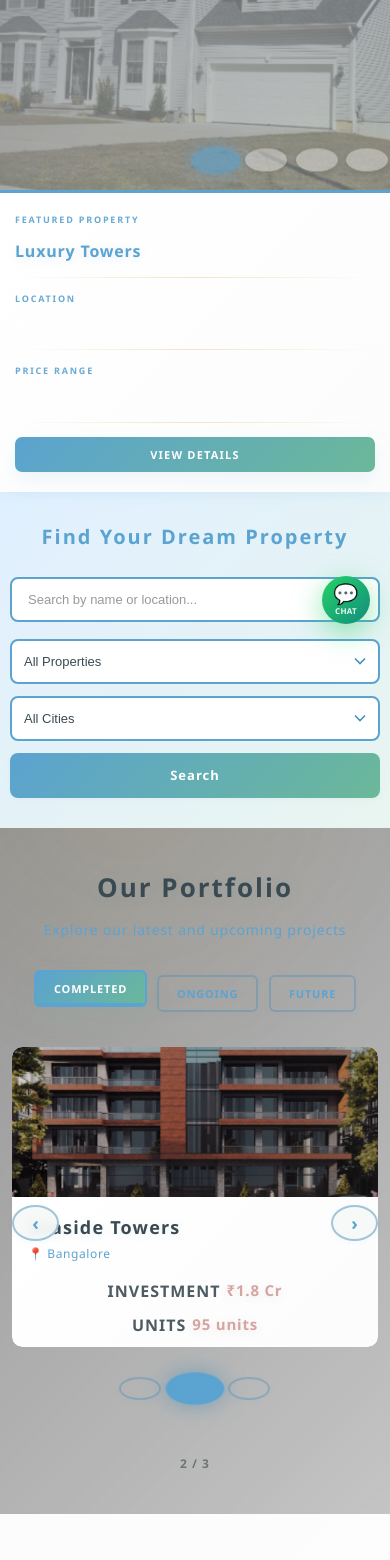
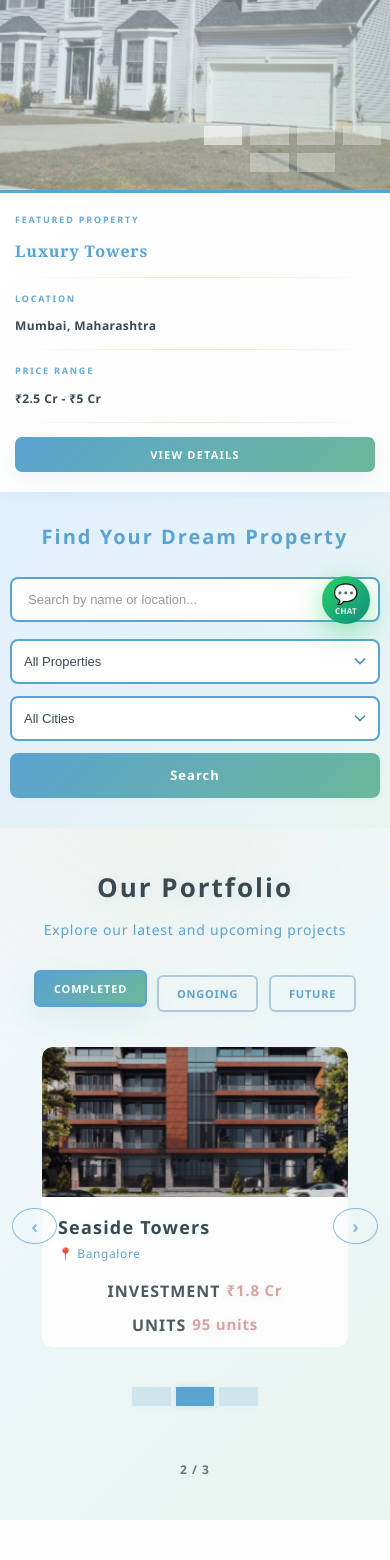
Before and after one commit to rajpatil2006/MBASSOCIATES, a React app in the folder frontend/: page / in a window 390 px wide. Shown: the part 200-1760 px from the top of the page. Built offline with nearby package versions, Linux system fonts and the light colour scheme; the HTML template or start-up script is replaced by a standard one.

Commit message:
Update the theme 2

```diff
--- a/frontend/src/App.css
+++ b/frontend/src/App.css
@@ -1,6 +1,15 @@
 #root {
   width: 100%;
   min-height: 100vh;
+}
+
+::-webkit-scrollbar {
+  width: 0;
+}
+
+html, body {
+  scrollbar-width: none;
+  -ms-overflow-style: none;
 }
 
 .app-container {
--- a/frontend/src/components/HeroCarousel.css
+++ b/frontend/src/components/HeroCarousel.css
@@ -94,9 +94,9 @@
   height: 100%;
   background: linear-gradient(
     135deg,
-    rgba(44, 44, 44, 0.68) 0%,
-    rgba(44, 44, 44, 0.48) 50%,
-    rgba(0, 0, 0, 0.28) 100%
+    rgba(91, 163, 208, 0.15) 0%,
+    rgba(91, 163, 208, 0.08) 50%,
+    rgba(107, 184, 153, 0.1) 100%
   );
   z-index: 2;
   backdrop-filter: blur(0.3px);
@@ -297,60 +297,42 @@
   transform: translateY(-2px) scale(0.98);
 }
 
-/* Carousel Indicators - Only Small Dots (No Arrows) */
+/* Carousel Indicators - Dash Style */
 .carousel-dots {
   position: absolute;
   bottom: 30px;
   left: 50%;
   transform: translateX(-50%);
   display: flex;
-  gap: 10px;
+  gap: 5px;
   z-index: 10;
   animation: slideUpFade 0.9s ease-out 0.6s both;
+  flex-wrap: wrap;
+  justify-content: center;
 }
 
 .dot {
-  width: 10px;
-  height: 10px;
-  border-radius: 50%;
-  background: rgba(255, 255, 255, 0.6);
-  border: 2px solid transparent;
+  width: 3px;
+  height: 2px;
+  border-radius: 0.25px;
+  background: rgba(255, 255, 255, 0.5);
+  border: none;
   cursor: pointer;
   transition: all 0.35s cubic-bezier(0.34, 1.56, 0.64, 1);
-  box-shadow: 0 2px 6px rgba(0, 0, 0, 0.2);
-  will-change: transform, background, box-shadow;
-  animation: dotFloat 2s ease-in-out infinite;
-}
-
-@keyframes dotFloat {
-  0%, 100% {
-    transform: translateY(0px);
-  }
-  50% {
-    transform: translateY(-3px);
-  }
+  box-shadow: none;
+  will-change: width, background;
 }
 
 .dot:hover {
-  background: rgba(255, 255, 255, 0.9);
-  transform: scale(1.3) translateY(-3px);
+  background: rgba(255, 255, 255, 0.8);
+  width: 8px;
 }
 
 .dot.active {
-  background: var(--primary-blue);
-  border-color: var(--primary-blue);
-  transform: scale(1.2);
-  box-shadow: 0 0 15px rgba(91, 163, 208, 0.7), inset 0 0 8px rgba(91, 163, 208, 0.4);
-  animation: activeDotPulse 0.6s ease-out;
-}
-
-@keyframes activeDotPulse {
-  0% {
-    box-shadow: 0 0 0 rgba(91, 163, 208, 0.7), inset 0 0 8px rgba(91, 163, 208, 0.4);
-  }
-  100% {
-    box-shadow: 0 0 15px rgba(91, 163, 208, 0.7), inset 0 0 8px rgba(91, 163, 208, 0.4);
-  }
+  background: var(--white);
+  width: 12px;
+  box-shadow: 0 0 6px rgba(255, 255, 255, 0.35);
+  animation: none;
 }
 
 .dot:disabled {
@@ -396,15 +378,17 @@
   color: var(--primary-blue);
   margin: 0;
   letter-spacing: 1.2px;
-  font-weight: 850;
+  font-weight: 900;
+  font-family: 'Georgia', 'Garamond', serif;
   text-shadow: 0 2px 10px rgba(74, 144, 184, 0.15);
 }
 
 .info-text {
   font-size: 16px;
-  color: rgba(255, 255, 255, 0.95);
+  color: var(--text-dark);
   margin: 0;
   letter-spacing: 0.4px;
+  font-weight: 600;
 }
 
 .info-divider {
@@ -516,7 +500,6 @@
   .info-title {
     font-size: 21px;
   }
-}
 
 @media (max-width: 992px) {
   .carousel-wrapper {
@@ -558,11 +541,6 @@
 
   .carousel-dots {
     gap: 12px;
-  }
-
-  .dot {
-    width: 13px;
-    height: 13px;
   }
 
   .info-panel {
@@ -638,11 +616,6 @@
   .carousel-dots {
     bottom: 25px;
     gap: 10px;
-  }
-
-  .dot {
-    width: 12px;
-    height: 12px;
   }
 
   .info-panel {
@@ -727,10 +700,6 @@
     gap: 8px;
   }
 
-  .dot {
-    width: 11px;
-    height: 11px;
-  }
 
   .info-panel {
     padding: 20px 15px;
--- a/frontend/src/components/ProjectStatusSlider.css
+++ b/frontend/src/components/ProjectStatusSlider.css
@@ -1,5 +1,5 @@
 .project-status-slider {
-  background: linear-gradient(135deg, rgba(44, 44, 44, 0.5) 0%, rgba(60, 60, 60, 0.3) 100%);
+  background: linear-gradient(135deg, var(--primary-blue-faint) 0%, var(--sage-green-light) 100%);
   padding: 80px 20px;
   position: relative;
   overflow: hidden;
@@ -136,6 +136,7 @@
   position: relative;
   perspective: 1000px;
   margin-bottom: 50px;
+  padding: 0 45px;
 }
 
 .projects-slider {
@@ -222,7 +223,7 @@
   left: 0;
   width: 100%;
   height: 100%;
-  background: linear-gradient(135deg, transparent 0%, rgba(44, 44, 44, 0.35) 100%);
+  background: linear-gradient(135deg, transparent 0%, rgba(91, 163, 208, 0.08) 100%);
   z-index: 2;
 }
 
@@ -367,13 +368,13 @@
   position: absolute;
   top: 50%;
   transform: translateY(-50%);
-  width: 50px;
-  height: 50px;
+  width: 32px;
+  height: 32px;
   border-radius: 50%;
-  border: 2px solid rgba(74, 144, 184, 0.5);
-  background: rgba(245, 249, 248, 0.9);
+  border: 1.5px solid var(--primary-blue);
+  background: transparent;
   color: var(--primary-blue);
-  font-size: 28px;
+  font-size: 16px;
   cursor: pointer;
   transition: all 0.35s cubic-bezier(0.34, 1.56, 0.64, 1);
   z-index: 20;
@@ -383,54 +384,57 @@
   font-weight: bold;
   will-change: transform, background, box-shadow;
   backdrop-filter: blur(5px);
+  opacity: 0.7;
 }
 
 .nav-arrow:hover {
-  background: linear-gradient(135deg, var(--primary-blue), var(--sage-green));
+  background: var(--primary-blue);
   color: var(--white);
   border-color: var(--primary-blue);
-  transform: translateY(-50%) scale(1.1);
-  box-shadow: var(--shadow-lg);
+  transform: translateY(-50%) scale(1.15);
+  opacity: 1;
+  box-shadow: 0 4px 12px rgba(91, 163, 208, 0.25);
 }
 
 .nav-arrow.prev {
-  left: -70px;
+  left: 0;
 }
 
 .nav-arrow.next {
-  right: -70px;
+  right: 0;
 }
 
-/* Slide Indicators */
+/* Slide Indicators - Dash Style */
 .slide-indicators {
   display: flex;
   justify-content: center;
-  gap: 12px;
-  margin-top: 30px;
+  align-items: center;
+  gap: 5px;
+  margin-top: 40px;
   flex-wrap: wrap;
+  animation: slideInUp 0.6s ease-out 0.3s both;
 }
 
 .indicator {
-  width: 12px;
-  height: 12px;
-  border-radius: 50%;
-  border: 2px solid rgba(74, 144, 184, 0.4);
-  background: transparent;
+  width: 4px;
+  height: 2px;
+  border-radius: 0.25px;
+  background: rgba(91, 163, 208, 0.2);
   cursor: pointer;
   transition: all 0.35s cubic-bezier(0.34, 1.56, 0.64, 1);
-  will-change: transform, background, box-shadow;
+  will-change: width, background;
+  border: none;
 }
 
 .indicator:hover {
-  border-color: var(--primary-blue);
-  transform: scale(1.3);
+  background: rgba(91, 163, 208, 0.5);
+  width: 8px;
 }
 
 .indicator.active {
   background: var(--primary-blue);
-  border-color: var(--primary-blue);
-  transform: scale(1.4);
-  box-shadow: 0 0 15px rgba(74, 144, 184, 0.6);
+  width: 12px;
+  box-shadow: 0 0 6px rgba(91, 163, 208, 0.25);
 }
 
 /* Project Counter */
@@ -450,6 +454,10 @@
 
 /* Responsive Design */
 @media (max-width: 1200px) {
+  .slider-wrapper {
+    padding: 0 40px;
+  }
+
   .slider-title {
     font-size: 42px;
   }
@@ -467,11 +475,21 @@
     padding: 13px 28px;
     font-size: 13px;
   }
+
+  .nav-arrow {
+    width: 30px;
+    height: 30px;
+    font-size: 14px;
+  }
 }
 
 @media (max-width: 992px) {
   .project-status-slider {
     padding: 60px 20px;
+  }
+
+  .slider-wrapper {
+    padding: 0 35px;
   }
 
   .slider-header {
@@ -515,23 +533,19 @@
   }
 
   .nav-arrow {
-    width: 44px;
-    height: 44px;
-    font-size: 24px;
-  }
-
-  .nav-arrow.prev {
-    left: -55px;
-  }
-
-  .nav-arrow.next {
-    right: -55px;
+    width: 28px;
+    height: 28px;
+    font-size: 13px;
   }
 }
 
 @media (max-width: 768px) {
   .project-status-slider {
     padding: 50px 15px;
+  }
+
+  .slider-wrapper {
+    padding: 0 30px;
   }
 
   .slider-header {
@@ -601,17 +615,9 @@
   }
 
   .nav-arrow {
-    width: 40px;
-    height: 40px;
-    font-size: 20px;
-  }
-
-  .nav-arrow.prev {
-    left: 5px;
-  }
-
-  .nav-arrow.next {
-    right: 5px;
+    width: 26px;
+    height: 26px;
+    font-size: 12px;
   }
 }
 
--- a/frontend/src/components/ProjectsCarousel.css
+++ b/frontend/src/components/ProjectsCarousel.css
@@ -69,33 +69,36 @@
   transform: scale(0.95);
 }
 
-/* Carousel Indicators */
+/* Carousel Indicators - Dash Style */
 .carousel-indicators {
   display: flex;
   justify-content: center;
-  gap: 12px;
+  gap: 5px;
   margin-top: 30px;
   animation: slideInUp 0.6s ease-out 0.2s both;
+  flex-wrap: wrap;
 }
 
 .indicator {
-  width: 12px;
-  height: 12px;
-  border-radius: 50%;
-  background: rgba(74, 144, 184, 0.3);
-  border: 2px solid transparent;
+  width: 4px;
+  height: 2px;
+  border-radius: 0.25px;
+  background: rgba(91, 163, 208, 0.2);
+  border: none;
   cursor: pointer;
-  transition: var(--transition);
+  transition: all 0.35s cubic-bezier(0.34, 1.56, 0.64, 1);
+  will-change: width, background;
 }
 
 .indicator:hover {
-  border-color: var(--primary-blue);
+  background: rgba(91, 163, 208, 0.5);
+  width: 8px;
 }
 
 .indicator.active {
   background: var(--primary-blue);
-  transform: scale(1.3);
-  box-shadow: 0 0 10px rgba(74, 144, 184, 0.5);
+  width: 12px;
+  box-shadow: 0 0 6px rgba(91, 163, 208, 0.25);
 }
 
 /* Responsive Design */
```
